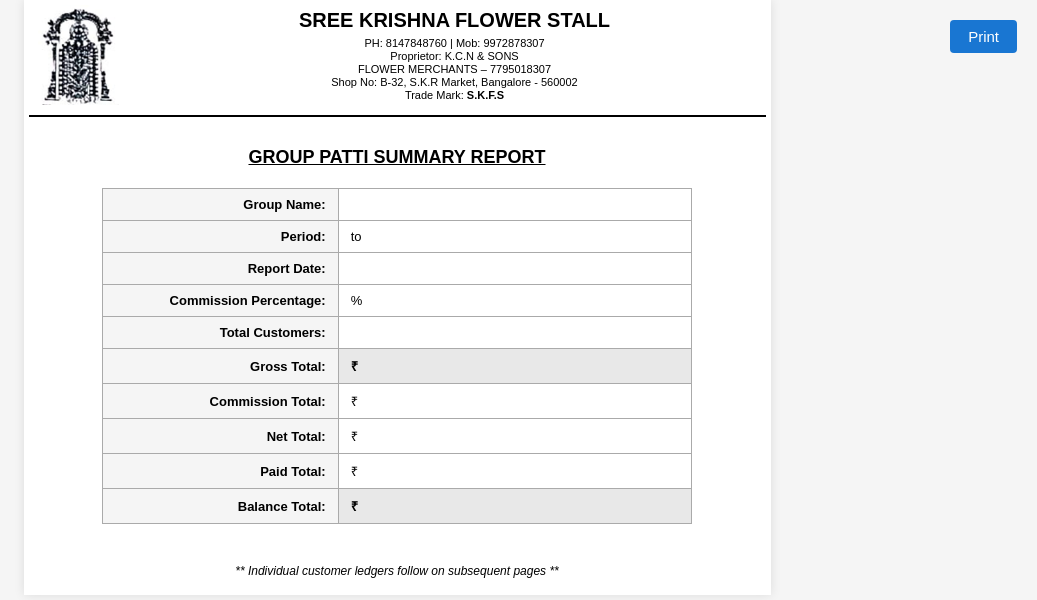
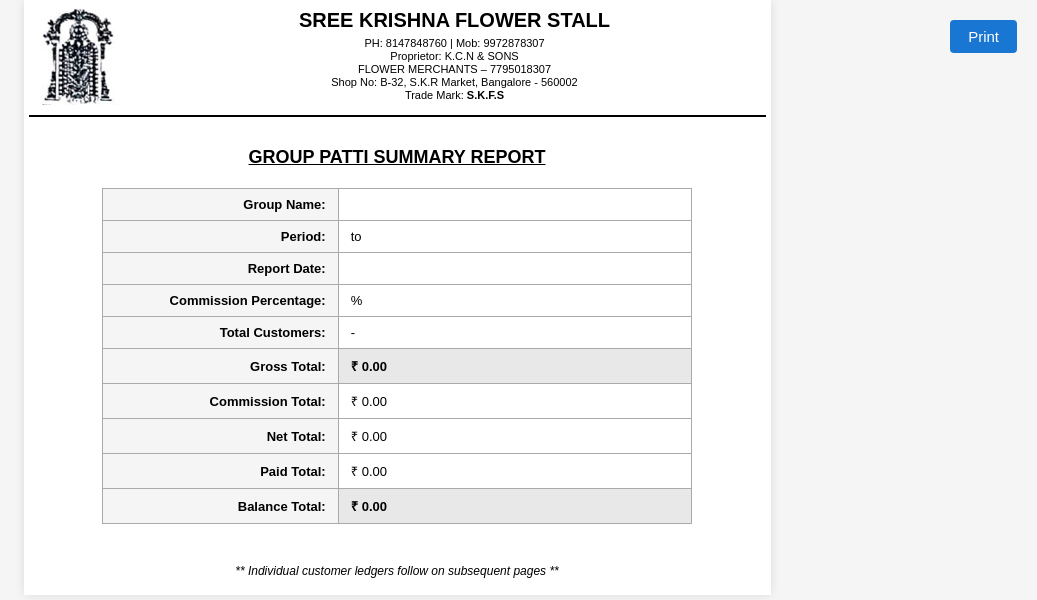
Before and after one commit to beeiai/Flower-Vendor-Saas, a Python web app: template backend/templates/group_patti_report.html in a window 1280 px wide. Shown: the top 600 px of the page, without its empty margins (243-1280 px from the left). Run offline with Jinja, Linux system fonts and the light colour scheme; the template is opened without the code that fills it, so the values that code supplies are empty.

Commit message:
Reports updated to latest 3

```diff
--- a/backend/templates/group_patti_report.html
+++ b/backend/templates/group_patti_report.html
@@ -318,27 +318,27 @@
             </tr>
             <tr>
                 <td>Total Customers:</td>
-                <td>{{ totals.customer_count }}</td>
+                <td>{{ totals.customer_count if totals and totals.customer_count else '-' }}</td>
             </tr>
             <tr class="total-highlight">
                 <td>Gross Total:</td>
-                <td>₹ {{ totals.gross_total }}</td>
+                <td>₹ {{ totals.gross_total if totals and totals.gross_total else '0.00' }}</td>
             </tr>
             <tr>
                 <td>Commission Total:</td>
-                <td>₹ {{ totals.commission_total }}</td>
+                <td>₹ {{ totals.commission_total if totals and totals.commission_total else '0.00' }}</td>
             </tr>
             <tr>
                 <td>Net Total:</td>
-                <td>₹ {{ totals.net_total }}</td>
+                <td>₹ {{ totals.net_total if totals and totals.net_total else '0.00' }}</td>
             </tr>
             <tr>
                 <td>Paid Total:</td>
-                <td>₹ {{ totals.paid_total }}</td>
+                <td>₹ {{ totals.paid_total if totals and totals.paid_total else '0.00' }}</td>
             </tr>
             <tr class="total-highlight">
                 <td>Balance Total:</td>
-                <td>₹ {{ totals.balance_total }}</td>
+                <td>₹ {{ totals.balance_total if totals and totals.balance_total else '0.00' }}</td>
             </tr>
         </table>
 
@@ -383,7 +383,7 @@
         </tr>
         <tr>
             <td>Balance:</td>
-            <td>₹ {{ customer.balance }}</td>
+                <td>₹ {{ customer.balance if customer.balance else '0.00' }}</td>
             <td>Date:</td>
                 <td>{{ current_date }}</td>
         </tr>
@@ -406,14 +406,14 @@
         <tbody>
             {% for row in customer.transactions %}
             <tr>
-                <td>{{ row.date }}</td>
-                <td>{{ row.vehicle }}</td>
-                <td>{{ row.qty }}</td>
-                <td>{{ row.price }}</td>
-                <td>{{ row.total }}</td>
-                <td>{{ row.luggage }}</td>
-                <td>{{ row.paid }}</td>
-                <td>{{ row.amount }}</td>
+                <td>{{ row.date if row.date else '-' }}</td>
+                <td>{{ row.vehicle if row.vehicle else '-' }}</td>
+                <td>{{ row.qty if row.qty else '0.00' }}</td>
+                <td>{{ row.price if row.price else '0.00' }}</td>
+                <td>{{ row.total if row.total else '0.00' }}</td>
+                <td>{{ row.luggage if row.luggage else '0.00' }}</td>
+                <td>{{ row.paid if row.paid else '0.00' }}</td>
+                <td>{{ row.amount if row.amount else '0.00' }}</td>
             </tr>
             {% endfor %}
             <!-- TOTAL ROW as part of the table -->
```
Also changed, not shown: backend/app/routes/reports.py (+3 -6 lines), backend/templates/group_total_report.html (+4 -4 lines). Lines whose indentation alone changed are shown as unchanged.
